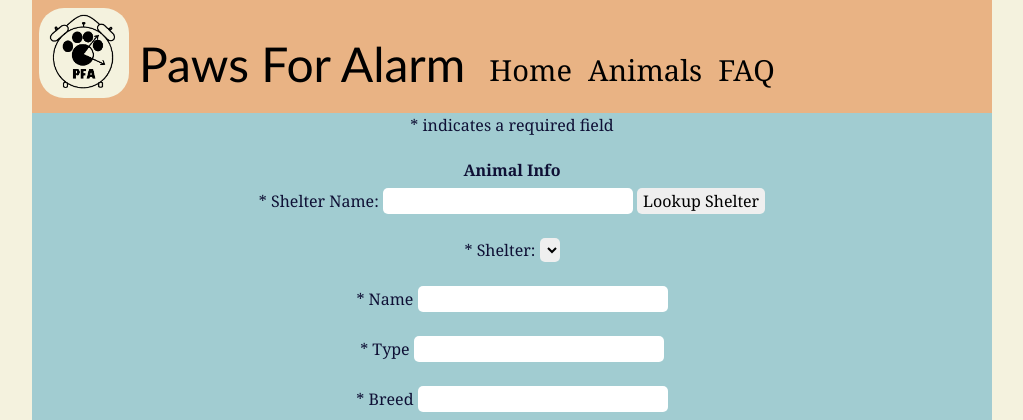
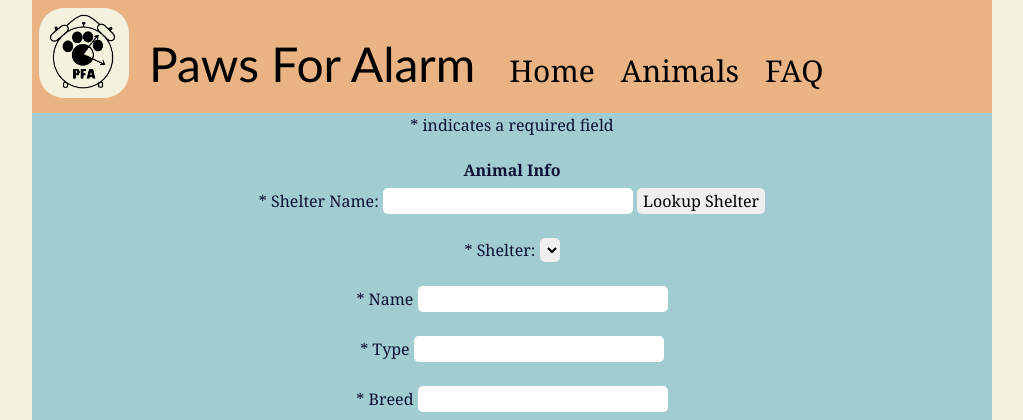
Before and after one commit to katconnors/pawsforalarm, a Flask app: page /add in a window 1280 px wide. Shown: the top 420 px of the page, without its empty margins (128-1151 px from the left). Run offline with Flask 2, Linux system fonts and the light colour scheme; data that the repository does not hold is empty.

Commit message:
nav bar margins

```diff
--- a/static/stylesheet.css
+++ b/static/stylesheet.css
@@ -77,14 +77,15 @@ footer {
 
 .navbar-brand {
     padding-top: 20px;
-    padding-left: 10px;
+    padding-left: 20px;
     font-size: 48px;
     font-family: 'Trebuchet MS', 'Lucida Sans Unicode', 'Lucida Grande', 'Lucida Sans', Arial, sans-serif;
 }
 
 .nav-link{
     padding-top: 40px;
-    font-size: 29px;
+    font-size: 30px;
+    margin-left: 10px;
     font-family:Cambria, Cochin, Georgia, Times, 'Times New Roman', serif;
 }
 
```
